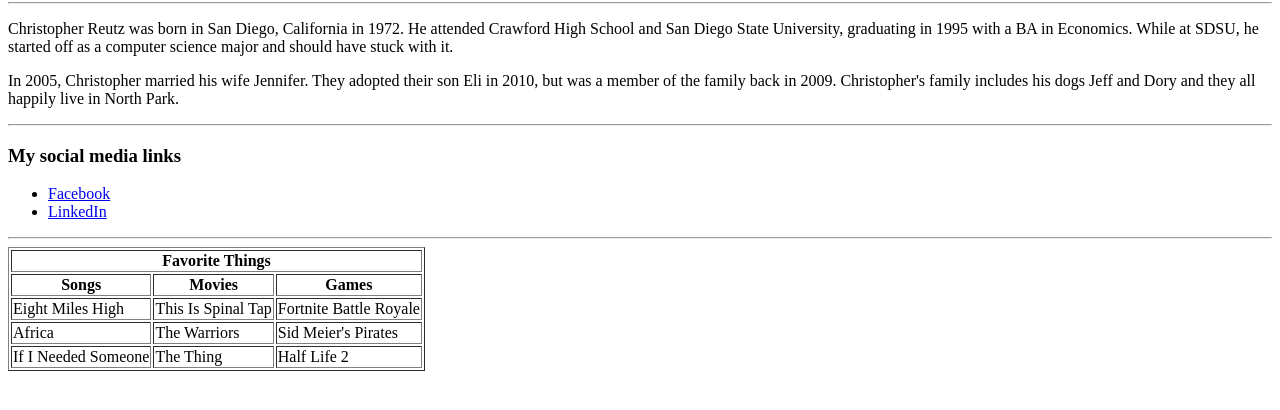
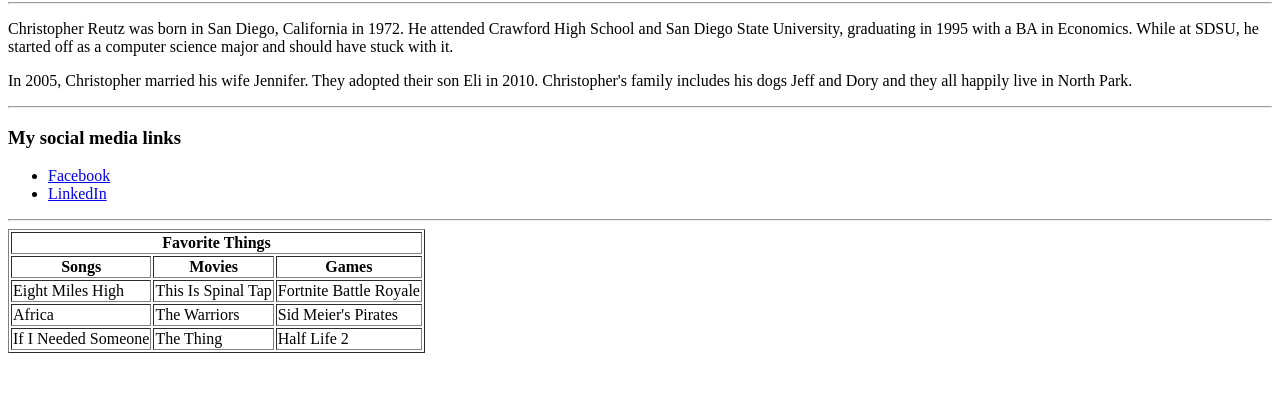
Before and after one commit to cdr731/cdr731.github.io, a plain HTML site: page index.html in a window 1280 px wide. Shown: the part 390-800 px from the top of the page. Drawn offline with Linux system fonts and the light colour scheme.

Commit message:
revised2

```diff
--- a/index.html
+++ b/index.html
@@ -11,7 +11,7 @@
     <img src="http://www.hotmodelsactress.com/actors/images/Robert_Redford.jpg" alt="Chris Reutz' Has Hollywood Looks">
     <hr>
     <p>Christopher Reutz was born in San Diego, California in 1972.  He attended Crawford High School and San Diego State University, graduating in 1995 with a BA in Economics.  While at SDSU, he started off as a computer science major and should have stuck with it.</p>
-    <p>In 2005, Christopher married his wife Jennifer.  They adopted their son Eli in 2010, but was a member of the family back in 2009. Christopher's family includes his dogs Jeff and Dory and they all happily live in North Park.</p>
+    <p>In 2005, Christopher married his wife Jennifer.  They adopted their son Eli in 2010. Christopher's family includes his dogs Jeff and Dory and they all happily live in North Park.</p>
 
   <hr>
   <!-- My social media links -->
```
